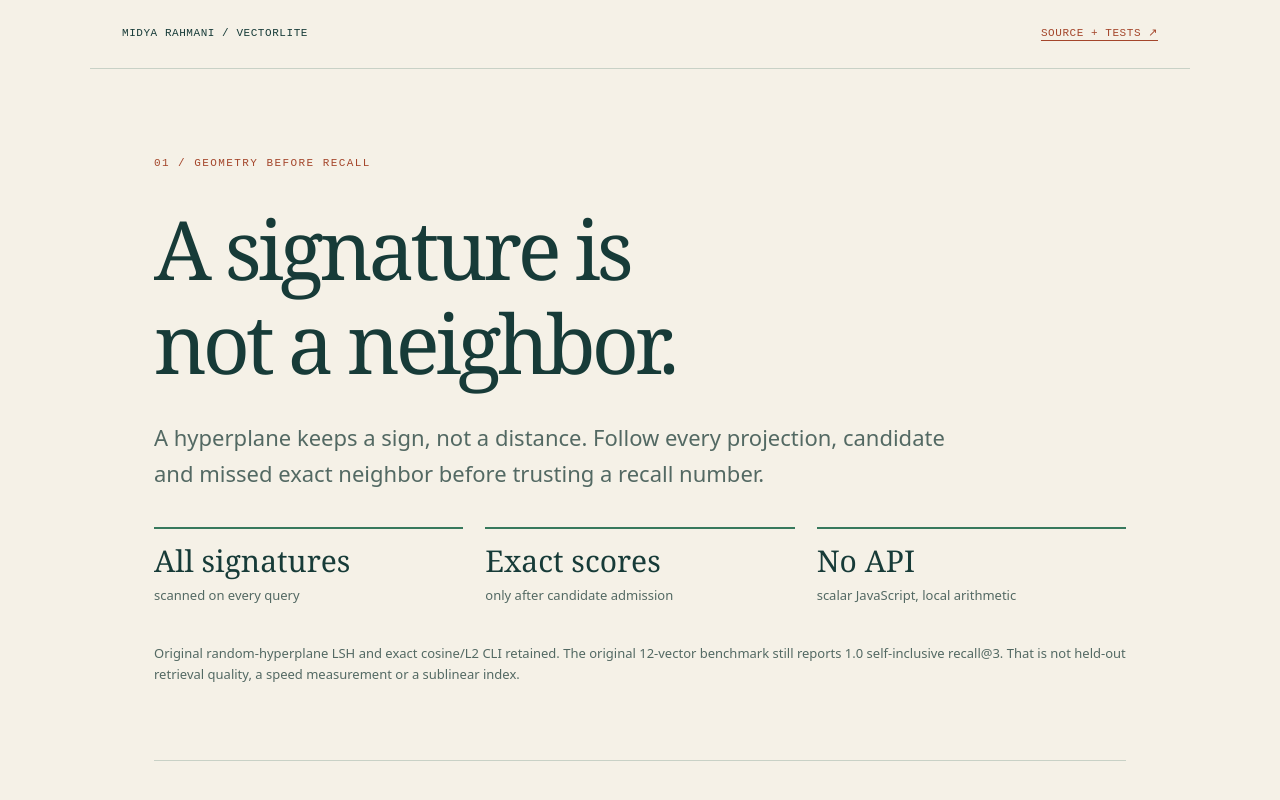
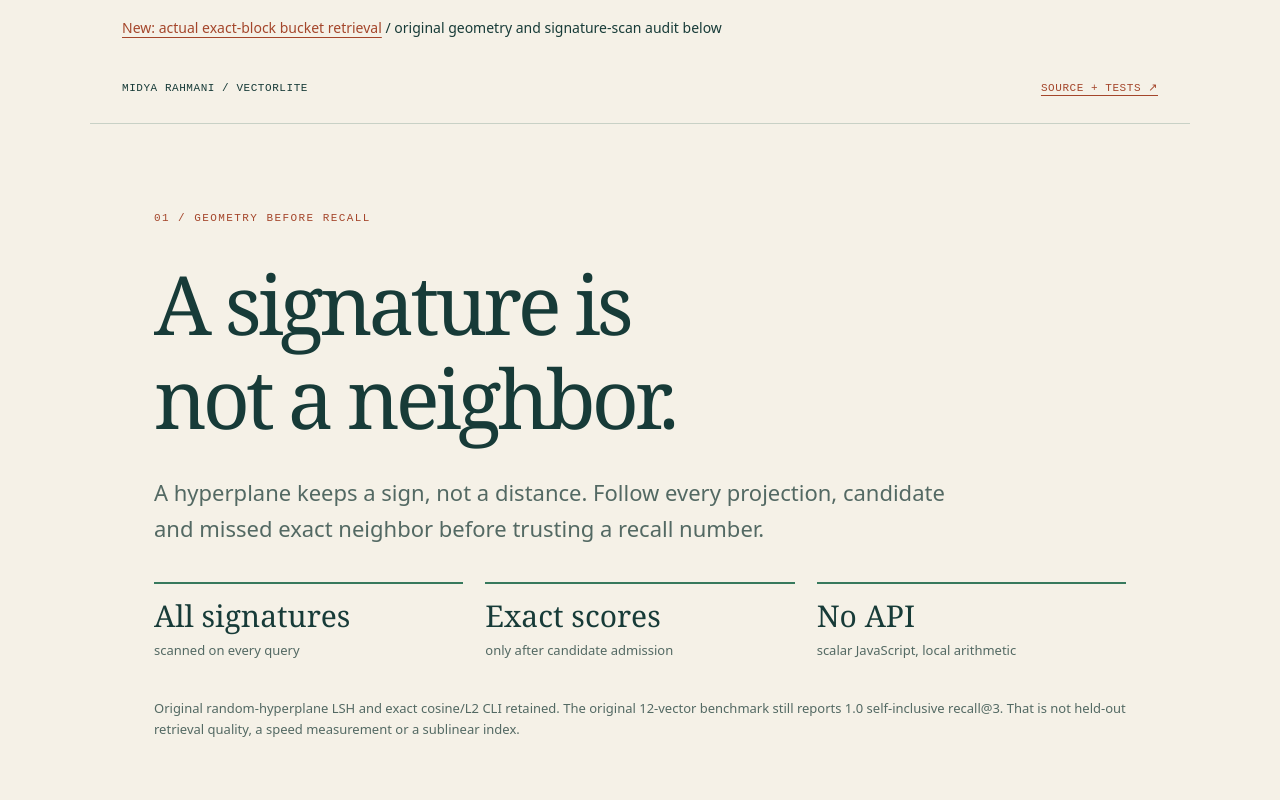
Before and after one commit to midya8/vectorlite, a plain HTML site: page docs/index.html in a window 1280 px wide. Shown: the top 800 px of the page. Drawn offline with Linux system fonts and the light colour scheme.

Commit message:
VectorLite: exact block-bucket retrieval docs/index.html

```diff
--- a/docs/index.html
+++ b/docs/index.html
@@ -1,4 +1,5 @@
 <!doctype html><html lang="en"><head><meta charset="utf-8"><meta name="viewport" content="width=device-width,initial-scale=1"><title>VectorLite | A signature is not a neighbor</title><link rel="stylesheet" href="style.css"></head><body>
+<p style="max-width:1100px;margin:18px auto;padding:0 32px;font:14px system-ui"><a href="buckets.html">New: actual exact-block bucket retrieval</a> / original geometry and signature-scan audit below</p>
 <header><span>MIDYA RAHMANI / VECTORLITE</span><a href="https://github.com/midya8/vectorlite">SOURCE + TESTS ↗</a></header><main>
 <section class="hero"><p class="eyebrow">01 / GEOMETRY BEFORE RECALL</p><h1>A signature is<br>not a neighbor.</h1><p class="intro">A hyperplane keeps a sign, not a distance. Follow every projection, candidate and missed exact neighbor before trusting a recall number.</p><div class="triptych"><div><strong>All signatures</strong><span>scanned on every query</span></div><div><strong>Exact scores</strong><span>only after candidate admission</span></div><div><strong>No API</strong><span>scalar JavaScript, local arithmetic</span></div></div><p class="small">Original random-hyperplane LSH and exact cosine/L2 CLI retained. The original 12-vector benchmark still reports 1.0 self-inclusive recall@3. That is not held-out retrieval quality, a speed measurement or a sublinear index.</p></section>
 <section><p class="eyebrow">02 / CHANGE THE QUERY, KEEP THE WITNESS</p><h2>The planes stay in plain sight.</h2><p>Each fixture includes its actual Python-seeded Gaussian planes. This browser independently recomputes their projections and every ranking. It does not regenerate Python's random stream. Edit data or planes to inspect a different index.</p><div class="controls"><label>Retained case<select id="fixture"></select></label><label>Query coordinates<input id="query" value="1,0"></label><label>k<input id="k" type="number" min="1" max="64"></label><label>Minimum shared bits<input id="threshold" type="number" min="0" max="128"></label><label>Excluded ids, comma separated<input id="exclude"></label></div><details><summary>Edit the finite index</summary><p>1..64 distinct ASCII ids, 1..16 dimensions, 8..128 nonzero planes. A zero data/query vector uses cosine 0 and an all-positive signature; angular probability theory is undefined for it.</p><label>Items JSON<textarea id="items" spellcheck="false"></textarea></label><label>Hyperplanes JSON<textarea id="planes" spellcheck="false"></textarea></label></details><div class="actions"><button id="run">Recompute audit</button><button id="download" disabled>Export current JSON</button><span id="status" role="status">Loading finite witnesses...</span></div></section>
```
